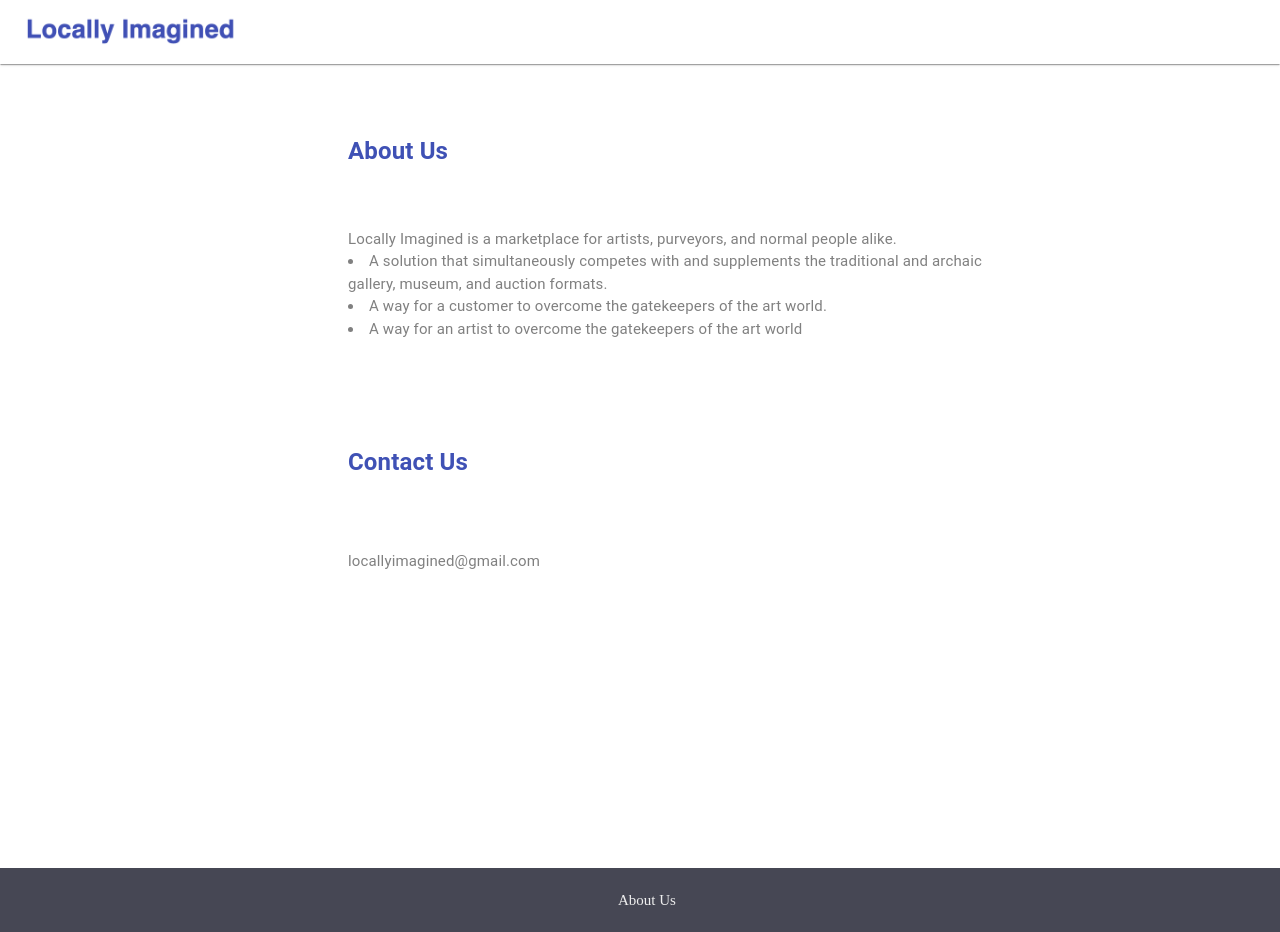
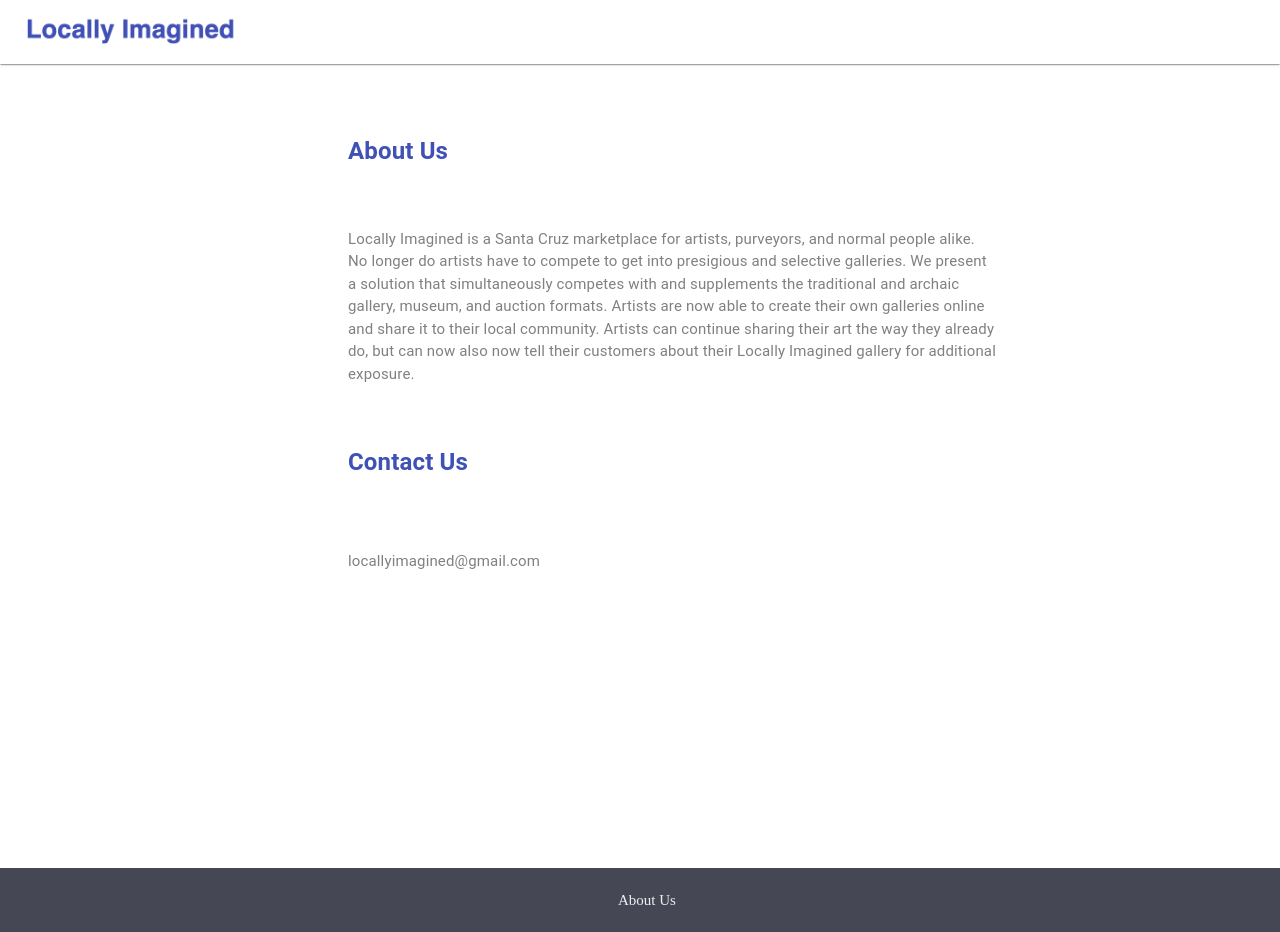
Before and after one commit to locally-imagined/locally-imagined, a React (Create React App) app in the folder frontend/: page /about in a window 1280 px wide. Built offline with nearby package versions, Linux system fonts and the light colour scheme.

Commit message:
about us

```diff
--- a/frontend/src/components/AboutPage/AboutPage.js
+++ b/frontend/src/components/AboutPage/AboutPage.js
@@ -43,21 +43,15 @@ const AboutBar = () => {
               }}
             >
               <p>
-                Locally Imagined is a marketplace for artists, purveyors, and
-                normal people alike.
-                <li>
-                  A solution that simultaneously competes with and supplements
-                  the traditional and archaic gallery, museum, and auction
-                  formats.
-                </li>
-                <li>
-                  A way for a customer to overcome the gatekeepers of the art
-                  world.
-                </li>
-                <li>
-                  A way for an artist to overcome the gatekeepers of the art
-                  world
-                </li>
+                Locally Imagined is a Santa Cruz marketplace for artists, purveyors, and
+                normal people alike. No longer do artists have to compete to get into
+                presigious and selective galleries. We present a solution that
+                simultaneously competes with and supplements the traditional and
+                archaic gallery, museum, and auction formats. Artists are now able to
+                create their own galleries online and share it to their local community.
+                Artists can continue sharing their art the way they already do, but can now
+                also now tell their customers about their Locally Imagined gallery for
+                additional exposure.
               </p>
             </div>
           </Typography>
```
